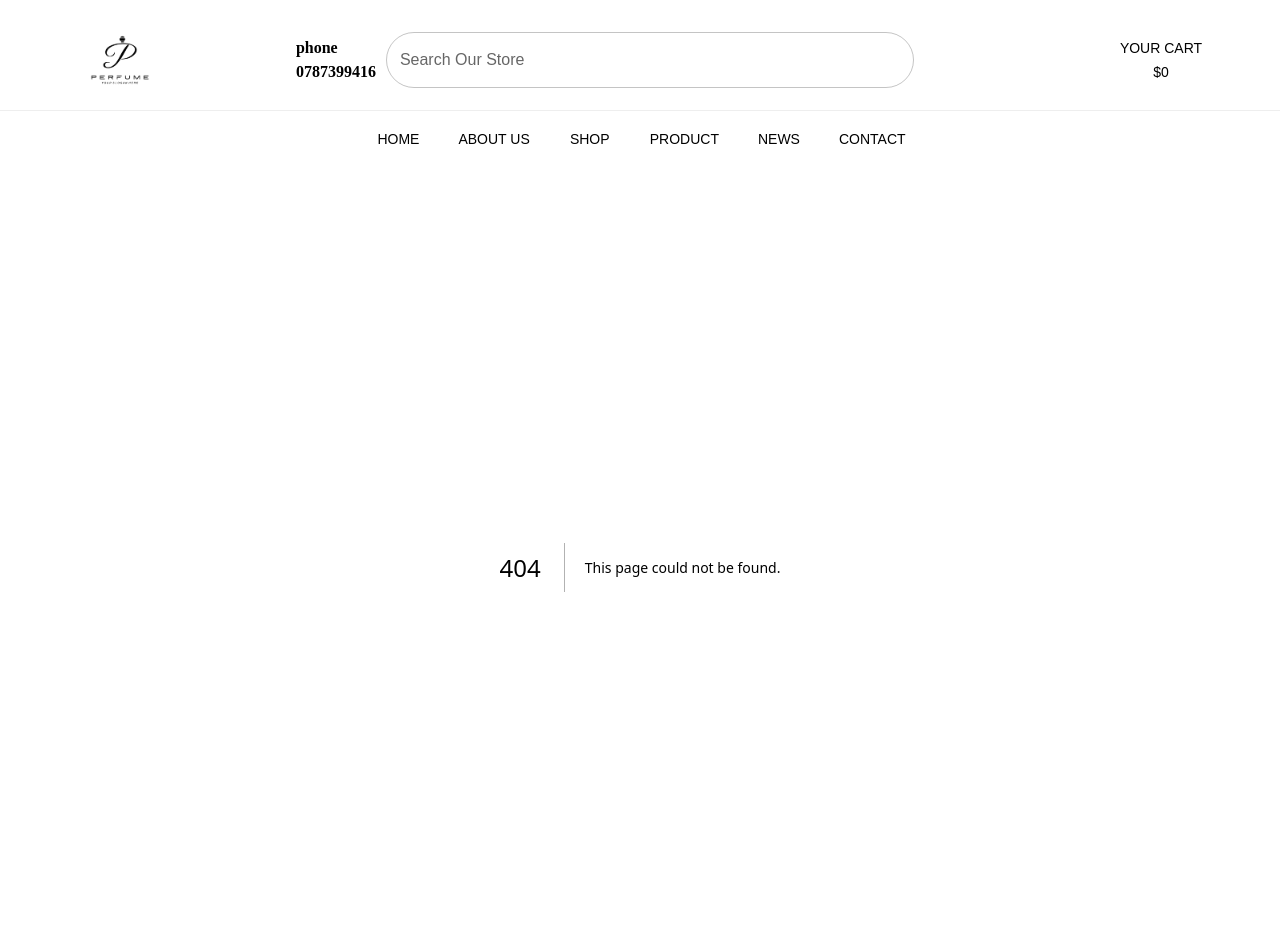
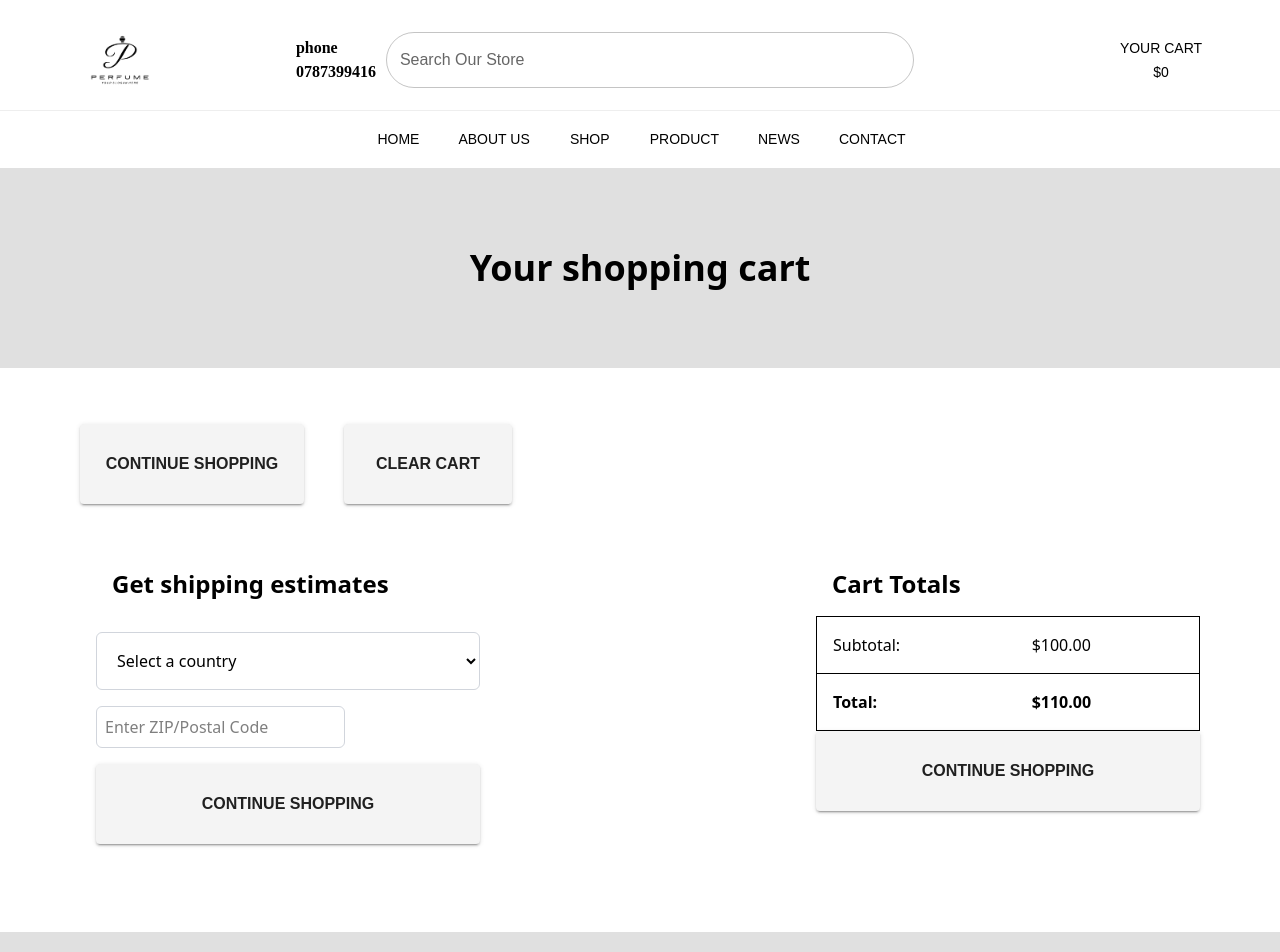
Before and after one commit to jomhawia/perfumshop, a Next.js app: page /Carts in a window 1280 px wide. Before the commit this address had no page. Shown: the top 952 px of the page. Built offline with nearby package versions, Linux system fonts and the light colour scheme; some icons are missing.

Commit message:
fina lcart

```diff
--- /dev/null
+++ b/src/app/Carts/page.js
@@ -0,0 +1,17 @@
+"use client";
+import HeaderOfCart from "../compenets/Cart/HeaderOfCart";
+import BodyCart from "../compenets/Cart/BodyCart";
+import FooterOfCart from "../compenets/Cart/FooterOfCart";
+import Container from "@mui/material/Container";
+
+export default function Carts() {
+  return (
+    <div>
+      <HeaderOfCart />
+      <Container>
+        <BodyCart />
+        <FooterOfCart />
+      </Container>
+    </div>
+  );
+}
--- a/src/app/CartsProdectContext.js
+++ b/src/app/CartsProdectContext.js
@@ -22,8 +22,17 @@ export const CartProvider = ({ children }) => {
     }
   };
 
+  const removeFromCart = (productId) => {
+    setCart(cart.filter((item) => item.id !== productId));
+  };
+  const clearCart = () => {
+    setCart([]);
+  };
+
   return (
-    <cartContext.Provider value={{ cart, addToCart }}>
+    <cartContext.Provider
+      value={{ cart, addToCart, removeFromCart, clearCart }}
+    >
       {children}
     </cartContext.Provider>
   );
--- a/src/app/RightDrawer.js
+++ b/src/app/RightDrawer.js
@@ -3,18 +3,19 @@ import Box from "@mui/material/Box";
 import SwipeableDrawer from "@mui/material/SwipeableDrawer";
 import Button from "@mui/material/Button";
 import Container from "@mui/material/Container";
-
+import ClearIcon from "@mui/icons-material/Clear";
 import { cartContext } from "./CartsProdectContext";
 import { useContext } from "react";
+import Link from "next/link";
 export default function RightDrawer() {
   const [state, setState] = React.useState(false);
-  const { cart } = useContext(cartContext);
+  const { cart, removeFromCart } = useContext(cartContext);
 
   const cartsList = cart.map((cart) => {
     return (
       <div key={cart.id} className="flex justify-center align-middle gap-3">
         <div
-          className=""
+          className="relative "
           style={{
             backgroundColor: "#e0e0e0",
             width: "220px",
@@ -32,6 +33,14 @@ export default function RightDrawer() {
           }}
         >
           <img src={cart.src} />
+          <ClearIcon
+            style={{ cursor: "pointer", color: "black" }}
+            onClick={() => removeFromCart(cart.id)}
+            className="absolute -top-2 -left-2
+            bg-white rounded-full p-1
+            hover:bg-gray-200 transition-colors duration-300"
+            fontSize="small"
+          />
         </div>
         <div>
           <div>{cart.description}</div>
@@ -44,16 +53,8 @@ export default function RightDrawer() {
     );
   });
 
-  const toggleDrawer = (anchor, open) => (event) => {
-    if (
-      event &&
-      event.type === "keydown" &&
-      (event.key === "Tab" || event.key === "Shift")
-    ) {
-      return;
-    }
-
-    setState(!state);
+  const toggleDrawer = (open) => (event) => {
+    setState(open);
   };
 
   let Subtotal = 0;
@@ -78,7 +79,9 @@ export default function RightDrawer() {
           </div>
           <hr />
           <div className="flex justify-between align-middle">
-            <Button variant="contained">VIWE CART</Button>
+            <Link href={`/Carts`}>
+              <Button variant="contained">VIEW CART</Button>
+            </Link>
             <Button variant="contained">CHECHOUT</Button>
           </div>
         </div>
@@ -100,7 +103,6 @@ export default function RightDrawer() {
           anchor="right"
           open={state}
           onClose={toggleDrawer(false)}
-          onOpen={toggleDrawer(true)}
         >
           {list}
         </SwipeableDrawer>
--- /dev/null
+++ b/src/app/compenets/Cart/BodyCart.js
@@ -0,0 +1,37 @@
+"use client";
+import * as React from "react";
+import Button from "@mui/material/Button";
+import Container from "@mui/material/Container";
+import ClearIcon from "@mui/icons-material/Clear";
+import { useContext } from "react";
+import { cartContext } from "../../CartsProdectContext";
+
+export default function BodyCart() {
+  const { cart, removeFromCart, addToCart, clearCart } =
+    useContext(cartContext);
+
+  const carts = cart.map((item) => (
+    <div
+      key={item.id}
+      className="flex justify-between items-center p-4 border gap-5
+      border-gray-300 rounded-md shadow-sm hover:shadow-md transition-shadow duration-300"
+    >
+      <div className="flex justify-between items-center gap-4">
+        <img src={item.src} className="w-20 h-20" />
+        <h3 className="text-lg font-semibold">{item.title}</h3>
+        <p className="text-gray-600">Price: ${item.price}</p>
+        <p className="text-gray-600">Quantity: {item.quantity}</p>
+      </div>
+      <ClearIcon
+        style={{ cursor: "pointer", color: "black" }}
+        onClick={() => removeFromCart(item.id)}
+        className="
+            bg-white rounded-full p-1
+            hover:bg-gray-200 transition-colors duration-300"
+        fontSize="small"
+      />
+    </div>
+  ));
+
+  return <div className="mt-10 mb-10 ">{carts}</div>;
+}
--- /dev/null
+++ b/src/app/compenets/Cart/FooterOfCart.js
@@ -0,0 +1,97 @@
+"use client";
+import Button from "@mui/material/Button";
+
+export default function FooterOfCart() {
+  return (
+    <div className="mt-10 mb-10">
+      <div className="flex justify-start items-center p-4 gap-10">
+        <Button
+          variant="contained"
+          color="primary"
+          style={{
+            width: "20%",
+            height: "80px",
+            fontSize: "16px",
+            fontWeight: "bold",
+          }}
+        >
+          Continue Shopping
+        </Button>
+        <Button
+          variant="contained"
+          color="primary"
+          style={{
+            width: "15%",
+            height: "80px",
+            fontSize: "16px",
+            fontWeight: "bold",
+          }}
+        >
+          Clear Cart
+        </Button>
+      </div>
+      <div className="flex justify-between items-baseline p-4 gap-10">
+        <div className="flex flex-col items-start justify-start gap-4 p-4">
+          <div>
+            <div className="text-2xl font-bold p-4">Get shipping estimates</div>
+          </div>
+          <select className="w-96 p-4 border border-gray-300 rounded-md">
+            <option value="">Select a country</option>
+            <option value="US">United States</option>
+            <option value="CA">Canada</option>
+            <option value="UK">United Kingdom</option>
+            <option value="AU">Australia</option>
+            <option value="IN">India</option>
+          </select>
+          <div>
+            <input
+              type="text"
+              placeholder="Enter ZIP/Postal Code"
+              className=" p-2 border border-gray-300 rounded-md"
+            />
+          </div>
+          <Button
+            variant="contained"
+            color="primary"
+            style={{
+              width: "100%",
+              height: "80px",
+              fontSize: "16px",
+              fontWeight: "bold",
+            }}
+          >
+            Continue Shopping
+          </Button>
+          <div></div>
+        </div>
+        <div>
+          <div className="text-2xl font-bold p-4">Cart Totals</div>
+          <table className=" w-96 border">
+            <tbody>
+              <tr className="border">
+                <td className="p-4">Subtotal:</td>
+                <td className="p-4">$100.00</td>
+              </tr>
+              <tr className="border">
+                <td className="p-4 font-bold">Total:</td>
+                <td className="p-4 font-bold">$110.00</td>
+              </tr>
+            </tbody>
+          </table>
+          <Button
+            variant="contained"
+            color="primary"
+            style={{
+              width: "100%",
+              height: "80px",
+              fontSize: "16px",
+              fontWeight: "bold",
+            }}
+          >
+            Continue Shopping
+          </Button>
+        </div>
+      </div>
+    </div>
+  );
+}
--- /dev/null
+++ b/src/app/compenets/Cart/HeaderOfCart.js
@@ -0,0 +1,7 @@
+export default function HeaderOfCart() {
+  return (
+    <div className="flex flex-col p-15" style={{ backgroundColor: "#e0e0e0" }}>
+      <h1 className="font-bold text-4xl text-center m-5">Your shopping cart</h1>
+    </div>
+  );
+}
```
